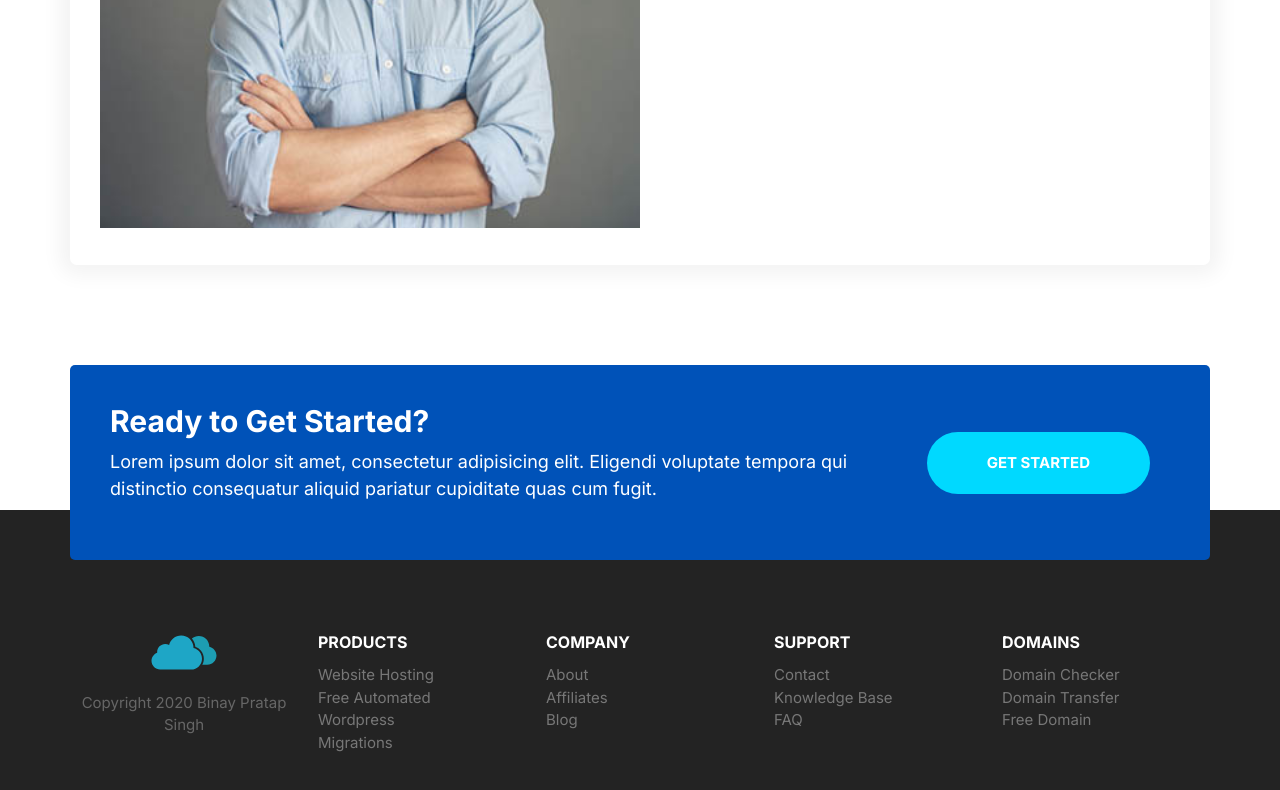
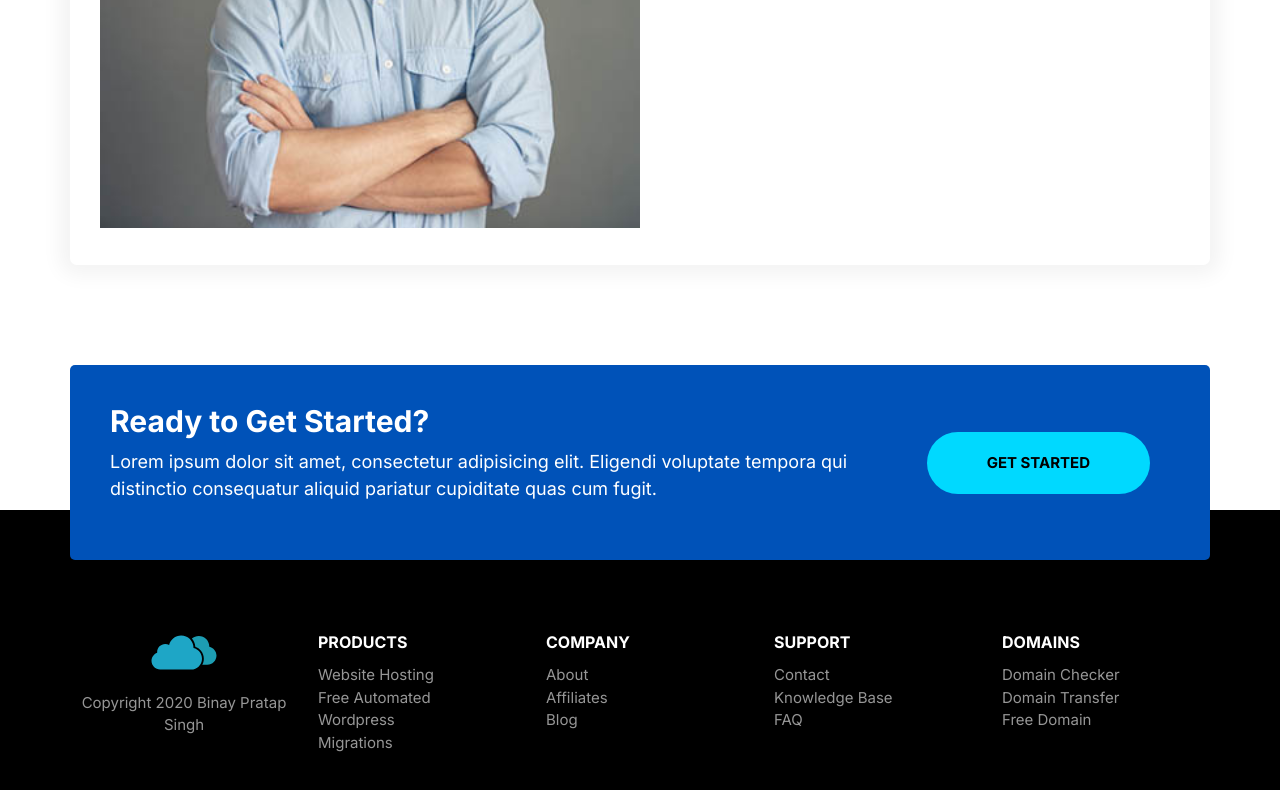
Before and after one commit to binay-ubuy/bincloud, a website built with Parcel: page index.html in a window 1280 px wide. Shown: the part 5405-6195 px from the top of the page. Built offline with nearby package versions, Linux system fonts and the light colour scheme.

Commit message:
done with color contrast

```diff
--- a/css/styles.css
+++ b/css/styles.css
@@ -236,7 +236,7 @@ a {
 
 .btn--secondary {
   background: var(--color-secondary);
-  color: #fff;
+  color: black;
 }
 
 .btn--secondary:hover {
@@ -827,12 +827,11 @@ a {
 
 /* Footer */
 .footer {
-  background: #232323;
   padding-top: 10rem;
 }
 
 .footer a {
-  color: #777;
+  color: #969696;
   transition: color 0.3s;
 }
 
@@ -867,8 +866,7 @@ a {
 
 .footer__copyright {
   font-size: 2.1rem;
-  color: #fff;
-  opacity: 0.3;
+  color: #969696;
 }
 
 @media screen and (min-width: 768px) {
```
